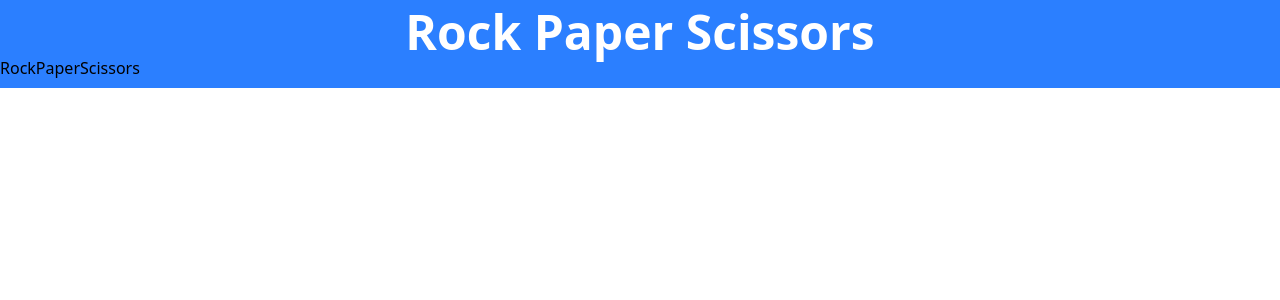
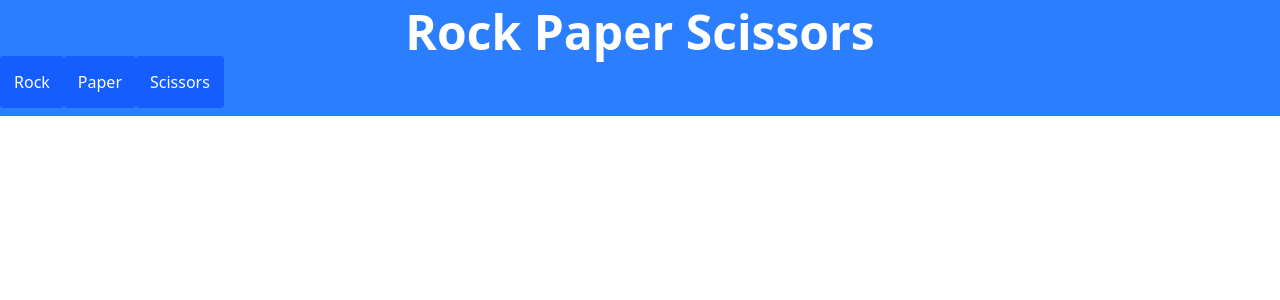
Before and after one commit to Espadv69/Course-2025, a React (Vite) app in the folder rock-paper-scissors/: page / in a window 1280 px wide. Shown: the top 300 px of the page. Built offline with nearby package versions, Linux system fonts and the light colour scheme; the HTML template or start-up script is replaced by a standard one; a web font is replaced by a local one.

Commit message:
Enhance ChoiceButton styling with improved button design and cursor pointer

```diff
--- a/rock-paper-scissors/src/components/ChoiceButton.jsx
+++ b/rock-paper-scissors/src/components/ChoiceButton.jsx
@@ -1,5 +1,12 @@
 const ChoiceButton = ({ choice, onClick }) => {
-  return <button onClick={() => onClick(choice)}>{choice}</button>
+  return (
+    <button
+      className="cursor-pointer bg-blue-600 text-white border-gray-100 rounded p-3.5"
+      onClick={() => onClick(choice)}
+    >
+      {choice}
+    </button>
+  )
 }
 
 export default ChoiceButton
```
